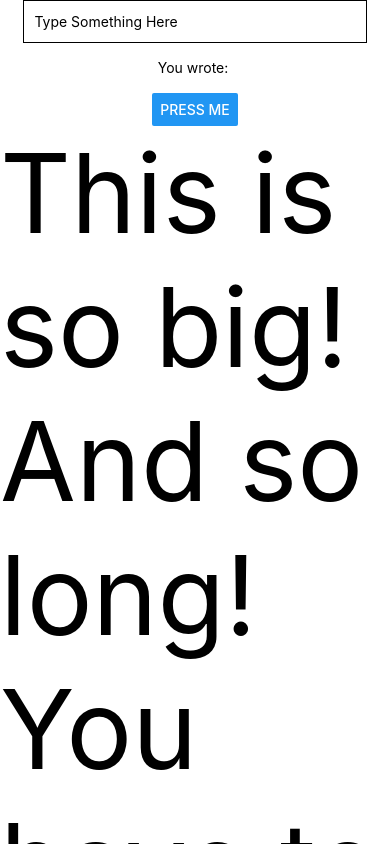
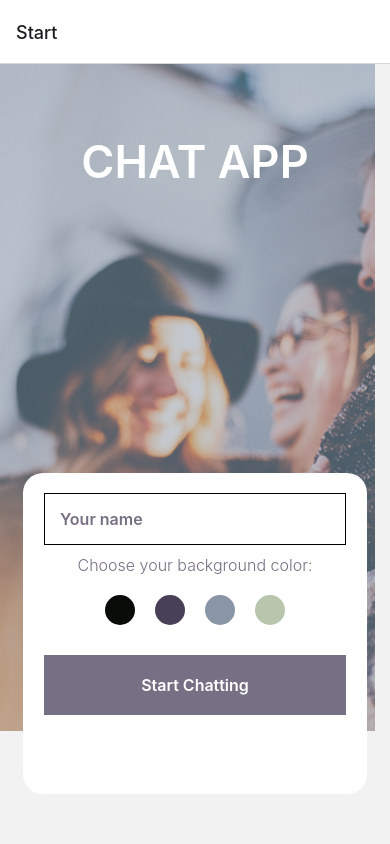
Before and after one commit to tcederberg/chat-app, a React Native app: screen /Start in a window 390 px wide. Built offline with nearby package versions, Linux system fonts and the light colour scheme.

Commit message:
Start and Chat screens, navigation, bgImage

```diff
--- a/App.js
+++ b/App.js
@@ -1,51 +1,37 @@
-import { useState } from 'react';
-import { StyleSheet, View, Text, TextInput, Button, Alert, ScrollView } from 'react-native';
+import Start from './components/Start';
+import Chat from './components/Chat';
+import { NavigationContainer } from '@react-navigation/native';
+import { createNativeStackNavigator } from '@react-navigation/native-stack';
+import { StatusBar } from "expo-status-bar";
+import { StyleSheet, Text, View } from "react-native";
+
+
+const Stack = createNativeStackNavigator();
 
 const App = () => {
-  const [text, setText] = useState('');
+  return (
+    <NavigationContainer>
+      <Stack.Navigator initialRouteName="Start">
+        <Stack.Screen
+          name="Start"
+          component={Start}
+        />
+        <Stack.Screen
+          name="Chat"
+          component={Chat}
+        />
+      </Stack.Navigator>
+    </NavigationContainer>
+  )
+};
 
-  //alert the user input ('text' state's value)
-  const alertMyText = () => {
-    Alert.alert(text);
-  }
-
-  return (
-    <View style={styles.container}>
-      <TextInput
-        style={styles.textInput}
-        value={text}
-        onChangeText={setText}
-        placeholder='Type Something Here'
-      />
-      <Text style={styles.textDisplay}>You wrote: {text}</Text>
-      <Button
-        onPress={() => {
-          alertMyText();
-        }}
-        title="Press Me"
-      />
-      <ScrollView>
-        <Text style={{fontSize:110}}>This is so big! And so long! You have to scroll!</Text>
-      </ScrollView>
-    </View>
-  );
-}
 const styles = StyleSheet.create({
   container: {
     flex: 1,
-    justifyContent: 'center',
-    alignItems: 'center'
+    backgroundColor: "#fff",
+    alignItems: "center",
+    justifyContent: "center",
   },
-  textInput: {
-    width: '88%',
-    borderWidth: 1,
-    height: 50,
-    padding: 10
-  },
-  textDisplay: {
-    height: 50,
-    lineHeight: 50
-  }
 });
 
 export default App;
--- a/components/Chat.js
+++ b/components/Chat.js
@@ -0,0 +1,30 @@
+import { useEffect } from "react";
+import { View, StyleSheet, Text } from "react-native";
+
+
+
+const Chat = ({route, navigation}) => {
+    const username = route.params.name;
+    const color = route.params.color;
+   // Title for the screen
+    useEffect(() => {
+        navigation.setOptions({title: username});
+    }, []);
+    return (
+      <View style={[styles.container, {backgroundColor: color,}]}>
+        <Text style={{color: 'white'}}>Hello {username}</Text>
+      </View>
+    );
+}
+
+const styles = StyleSheet.create({
+    container: {
+        flex: 1,
+        alignItems: 'center',
+        justifyContent: 'center',
+    },
+
+}
+
+);
+export default Chat;
--- a/components/Start.js
+++ b/components/Start.js
@@ -0,0 +1,105 @@
+import { useState } from 'react';
+import { ImageBackground, StyleSheet, Text, TextInput, TouchableOpacity, View } from 'react-native';
+import Chat from './Chat';
+
+const Start = ({ navigation }) => {
+
+  const [username, setUsername] = useState('');
+  const [background, setBackground] = useState('white');
+  const colors = ['#090C08', '#474056', '#8A95A5', '#B9C6AE'];
+
+  return (
+    // Background image for the whole screen
+    <ImageBackground source={require("./../assets/Background-Image.png")} style={styles.container}>
+
+
+      <Text style={styles.title}>CHAT APP</Text>
+      <View style={styles.content}>
+        <TextInput
+          placeholder='Your name'
+          style={styles.input}
+          onChangeText={(val) => setUsername(val)}
+        />
+        <Text style={styles.text}>Choose your background color:</Text>
+        <View style={styles.colorlist}>
+          {colors.map((color, index) => (
+            <TouchableOpacity key={index} style={[styles.box, { backgroundColor: color }, background === color && styles.selected,]} onPress={() => setBackground(color)} />
+          ))}
+        </View>
+        <TouchableOpacity style={styles.button} onPress={() => navigation.navigate('Chat', { name: username, color: background })}>
+          <Text style={styles.buttonText}>Start Chatting</Text>
+        </TouchableOpacity>
+
+
+      </View>
+
+    </ImageBackground>
+  );
+};
+
+
+const styles = StyleSheet.create({
+  container: {
+    flex: 1,
+    alignItems: 'center',
+    justifyContent: 'space-between',
+    paddingBottom: 50,
+  },
+  content: {
+    width: '88%',
+    height: '44%',
+    alignItems: 'center',
+    backgroundColor: '#FFFFFF',
+    borderRadius: 20,
+  },
+  input: {
+    width: '88%',
+    borderWidth: 1,
+    padding: 15,
+    margin: 10,
+    borderColor: 'black',
+    fontSize: 16,
+    fontWeight: '600',
+    color: '#757083',
+    marginTop: 20,
+  },
+  colorlist: {
+    flexDirection: 'row',
+  },
+  box: {
+    width: 30,
+    height: 30,
+    margin: 10,
+    borderRadius: 15,
+  },
+  button: {
+    width: '88%',
+    margin: 20,
+    padding: 20,
+    alignItems: 'center',
+    backgroundColor: '#757083',
+  },
+  buttonText: {
+    fontSize: 16,
+    fontWeight: '600',
+    color: '#FFFFFF',
+  },
+  text: {
+    fontSize: 16,
+    fontWeight: '300',
+    color: '#757083',
+    marginBottom: 10,
+  },
+  title: {
+    fontSize: 45,
+    fontWeight: '600',
+    color: '#FFFFFF',
+    marginTop: 70,
+  },
+  selected: {
+    borderWidth: 1,
+    borderColor: 'red',
+  },
+});
+
+export default Start;
```
Also changed, not shown: assets/Background-Image.png (added).
